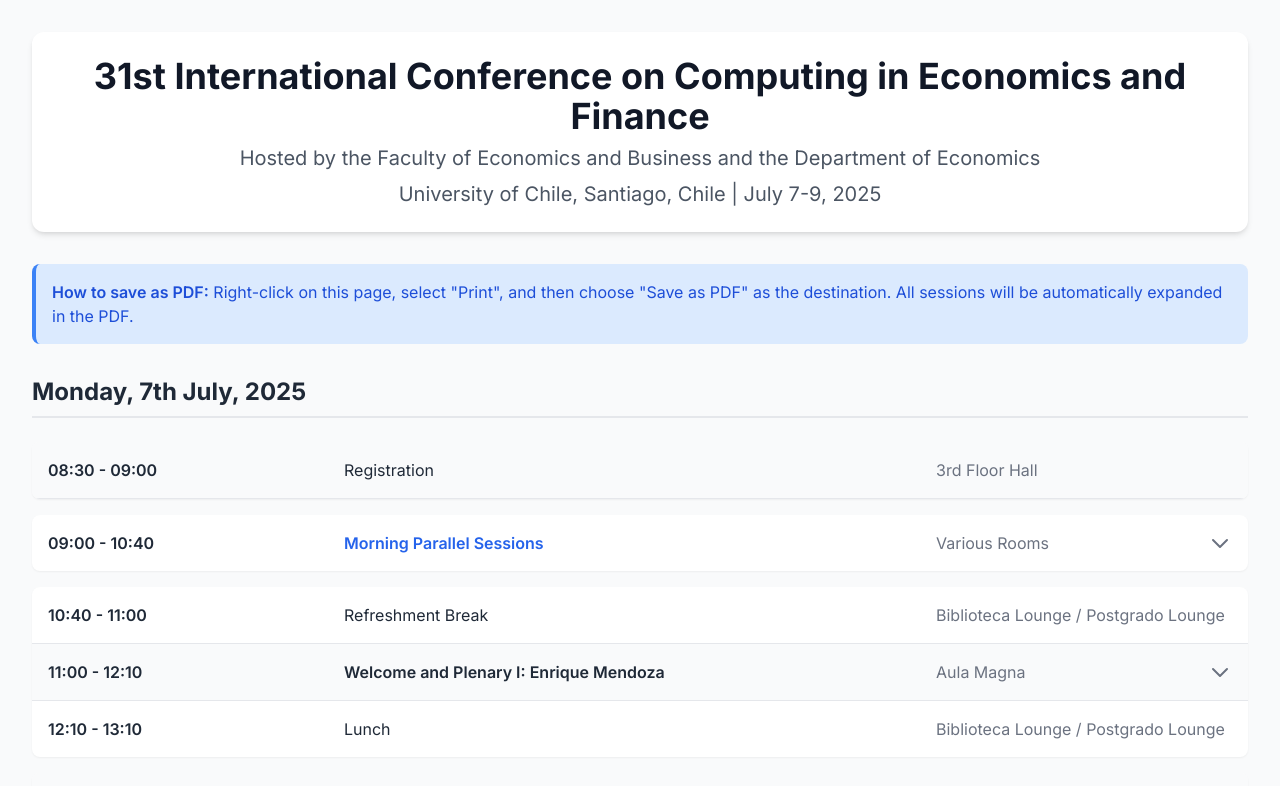
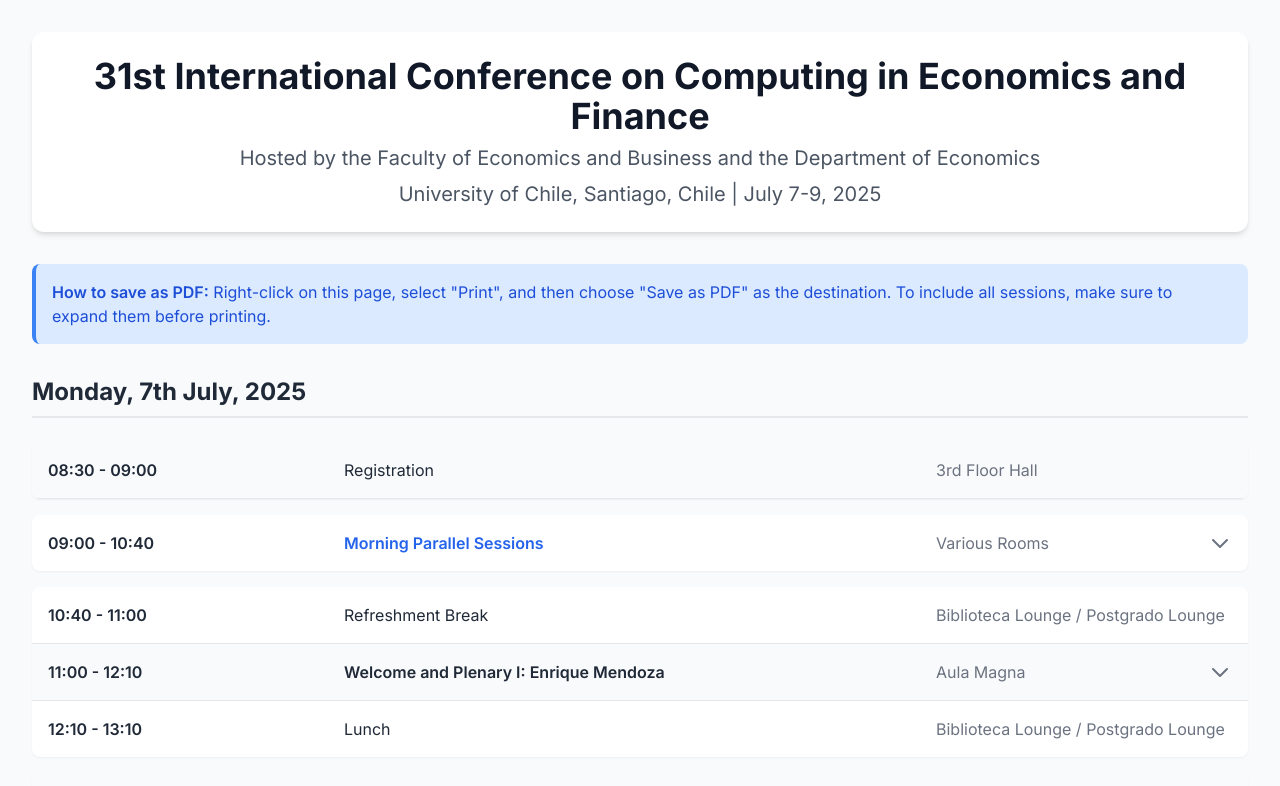
Before and after one commit to crondonm/CEF2025_program, a plain HTML site: page index.html in a window 1280 px wide. Shown: the top 786 px of the page. Drawn offline with nearby package versions, Linux system fonts and the light colour scheme.

Commit message:
Fixed PDF error

```diff
--- a/index.html
+++ b/index.html
@@ -66,7 +66,7 @@
 
         <!-- Instructions for PDF -->
         <div class="mb-8 p-4 bg-blue-100 border-l-4 border-blue-500 text-blue-700 rounded-lg no-print">
-            <p><strong class="font-semibold">How to save as PDF:</strong> Right-click on this page, select "Print", and then choose "Save as PDF" as the destination. All sessions will be automatically expanded in the PDF.</p>
+            <p><strong class="font-semibold">How to save as PDF:</strong> Right-click on this page, select "Print", and then choose "Save as PDF" as the destination. To include all sessions, make sure to expand them before printing.</p>
         </div>
 
         <!-- Monday -->
```
